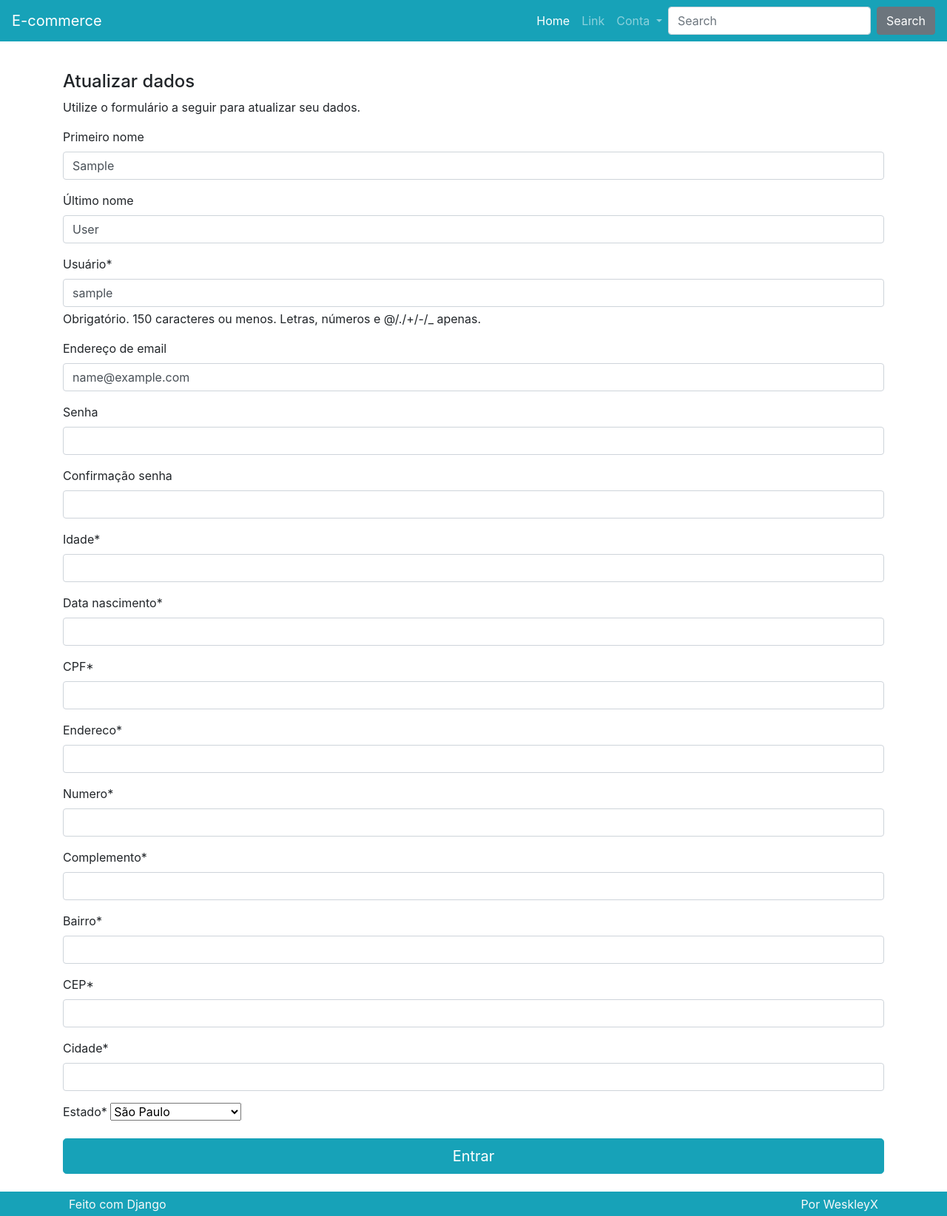
After one commit to WeskleyReis/ecommerce, a Django app: page /perfil/ in a window 1280 px wide. The commit adds this page. Shown: the whole page at 74% size. Run offline with Django 5.2, Linux system fonts and the light colour scheme; the visitor is signed in with stand-in values (Sample User, id 1); data that the repository does not hold is empty; some libraries are stand-ins or nearby versions.

Commit message:
Iniciando pagina de login, logout, cadastro e atualizar cadastro.

```diff
--- a/loja/settings.py
+++ b/loja/settings.py
@@ -39,6 +39,9 @@ INSTALLED_APPS = [
     'django.contrib.messages',
     'django.contrib.staticfiles',
 
+    'crispy_forms',
+    'crispy_bootstrap4',
+
     # TODO: Remover debug toolbar
     'debug_toolbar',
 
@@ -47,6 +50,8 @@ INSTALLED_APPS = [
     'perfil',
     'produto',
 ]
+
+CRISPY_TEMPLATE_PACK = 'bootstrap4'
 
 MIDDLEWARE = [
     'django.middleware.security.SecurityMiddleware',
--- a/perfil/forms.py
+++ b/perfil/forms.py
@@ -0,0 +1,90 @@
+from django import forms
+from django.contrib.auth.models import User
+from . import models
+
+
+class PerfilForm(forms.ModelForm):
+    class Meta:
+        model = models.Perfil
+        fields = '__all__'
+        exclude = ('usuario',)
+
+
+class UserForm(forms.ModelForm):
+    password = forms.CharField(
+        required=False,
+        widget=forms.PasswordInput(),
+        label='Senha',
+    )
+
+    password2 = forms.CharField(
+        required=False,
+        widget=forms.PasswordInput(),
+        label='Confirmação senha'
+    )
+
+    def __init__(self, usuario=None, *args, **kwargs):
+        super().__init__(*args, **kwargs)
+
+        self.usuario = usuario
+
+    class Meta:
+        model = User
+        fields = ('first_name', 'last_name', 'username', 'email', 'password', 'password2')
+
+    def clean(self,*args, **kwargs):
+        data = self.data
+        cleaned = self.cleaned_data
+        validation_error_msgs = {}
+
+        usuario_data = cleaned.get('username')
+        email_data = cleaned.get('email')
+        password_data = cleaned.get('password')
+        password2_data = cleaned.get('password2')
+
+        usuario_db = User.objects.filter(username=usuario_data).first()
+        email_db = User.objects.filter(username=email_data).first()
+
+        error_msg_user_exist = 'Usuário já existe'
+        error_msg_email_exist = 'Email já existe'
+        error_msg_password_match = 'As duas senhas não coincidem'
+        error_msg_password_short = 'Sua senha precisa de pelo menos 6 caracteres'
+        error_msg_required_field = 'Este campo é obrigatório'
+
+        if self.usuario:
+            if usuario_db:
+                if usuario_data != usuario_db.username:
+                    validation_error_msgs['username'] = error_msg_user_exist
+
+            if email_db:
+                if email_data != email_db.email:
+                    validation_error_msgs['email'] = error_msg_email_exist
+
+            if password_data:
+                if password_data != password2_data:
+                    validation_error_msgs['password2'] = error_msg_password_match
+
+                if len(password_data) < 6:
+                    validation_error_msgs['password'] = error_msg_password_short
+
+        else:
+            if usuario_db:
+                validation_error_msgs['username'] = error_msg_user_exist
+
+            if email_db:
+                validation_error_msgs['email'] = error_msg_email_exist
+
+            if not password_data:
+                validation_error_msgs['password'] = error_msg_required_field
+
+            if not password2_data:
+                validation_error_msgs['password2'] = error_msg_required_field
+
+            if password_data != password2_data:
+                validation_error_msgs['password2'] = error_msg_password_match
+
+            if len(password_data) < 6:
+                validation_error_msgs['password'] = error_msg_password_short
+
+        if validation_error_msgs:
+            raise(forms.ValidationError(validation_error_msgs))
--- /dev/null
+++ b/perfil/templates/perfil/atualizar.html
@@ -0,0 +1,6 @@
+{% extends "perfil/criar.html" %}
+
+{% block titulocadastro %}
+	<h4>Atualizar dados</h4>
+	<p>Utilize o formulário a seguir para atualizar seu dados.</p>
+{% endblock  %}
--- a/perfil/templates/perfil/criar.html
+++ b/perfil/templates/perfil/criar.html
@@ -0,0 +1,45 @@
+{% extends "base.html" %}
+{% load crispy_forms_tags %}
+
+{% block conteudo %}
+
+<div class="row">
+	{% if not request.user.is_authenticated %}
+	<div class="col-lg mt-3">
+		<h4>Login</h4>
+		<p>Se você já fez cadastro, basta entrar com seu usuário e senha abaixo:</p>
+
+		<form method="POST" action="{% url "perfil:login" %}">
+			{% csrf_token %}
+			<div class="form-group">
+				<label for="InputUsuario1">Usuário</label>
+				<input type="text" name="username" class="form-control" id="exampleInputEmail1" aria-describedby="usuarioHelp" placeholder="Digite seu usuário">
+			</div>
+			<div class="form-group">
+				<label for="exampleInputPassword1">Senha</label>
+				<input type="password" name="password" class="form-control" id="exampleInputPassword1" placeholder="Senha">
+			</div>
+			<button type="submit" class="btn btn-primary btn-block btn-lg">Entrar</button>
+		</form>
+	</div>
+	{% endif %}
+	<div class="col-lg mt-3">
+		{% block titulocadastro %}
+		<h4>Cadastro</h4>
+		<p>Caso ainda não tenha cadastro, utilize o formulário a seguir para se cadastrar</p>
+		{% endblock  %}
+		<form action="" method="POST">
+			{% csrf_token %}
+			{{ userform|crispy }}
+			{{ perfilform|crispy }}
+
+			<div class="row">
+				<div class="col">
+					<button type="submit" class="btn btn-primary btn-block btn-lg">Entrar</button>
+				</div>
+			</div>
+		</form>
+	</div>
+</div>
+
+{% endblock  %}
--- a/perfil/views.py
+++ b/perfil/views.py
@@ -1,10 +1,121 @@
-from django.shortcuts import render
+from django.shortcuts import render, redirect, get_object_or_404
 from django.views.generic import ListView
 from django.views import View
+from django.contrib.auth.models import User
+from django.contrib.auth import authenticate, login, logout
+from django.contrib import messages
+import copy
+from . import models
+from . import  forms
+
+class BasePerfil(View):
+    template_name = 'perfil/criar.html'
+
+    def setup(self, *args, **kwargs):
+        super().setup(*args, **kwargs)
+
+        self.carrinho = copy.deepcopy(self.request.session.get('carrinho', {}))
+
+        self.perfil = None
+
+        if self.request.user.is_authenticated:
+            self.perfil = models.Perfil.objects.filter(usuario=self.request.user).first()
+            self.contexto = {
+                'userform': forms.UserForm(
+                    data=self.request.POST or None,
+                    usuario=self.request.user,
+                    instance=self.request.user,
+                ),
+                'perfilform': forms.PerfilForm(
+                    data=self.request.POST or None
+                ),
+            }
+        else:
+            self.contexto = {
+                'userform': forms.UserForm(
+                    data=self.request.POST or None
+                ),
+                'perfilform': forms.PerfilForm(
+                    data=self.request.POST or None
+                ),
+            }
+
+        self.userform = self.contexto['userform']
+        self.perfilform = self.contexto['perfilform']
+
+        if self.request.user.is_authenticated:
+            self.template_name = 'perfil/atualizar.html'
+
+        self.renderizar = render(self.request, self.template_name, self.contexto)
 
 
-class Criar(View):
-    ...
+    def get(self, *args, **kwargs):
+        return self.renderizar
+
+class Criar(BasePerfil):
+    def post(self, *args, **kwargs):
+        if not self.userform.is_valid() or not self.perfilform.is_valid():
+            return self.renderizar
+
+        username = self.userform.cleane_data.get('username')
+        password = self.userform.cleane_data.get('password')
+        email = self.userform.cleane_data.get('email')
+        first_name = self.userform.cleane_data.get('first_name')
+        last_name = self.userform.cleane_data.get('last_name')
+
+        if self.request.user.is_authenticated:
+            usuario = get_object_or_404(User, username=self.request.user.username)
+            usuario.username = username
+
+            if password:
+                usuario.set_password(password)
+
+            usuario.email = email
+            usuario.first_name = first_name
+            usuario.last_name = last_name
+            usuario.save()
+
+            if not self.perfil:
+                self.perfilform.cleaned_data['usuario'] = usuario
+                perfil = models.Perfil(**self.perfilform.cleaned_data)
+                perfil.save()
+            else:
+                perfil = self.perfilform.save(commit=False)
+                perfil.usuario = usuario
+                perfil.save()
+        else:
+            usuario = self.userform.save(commit=False)
+            usuario.set_password(password)
+            usuario.save()
+
+            perfil = self.perfilform.save(commit=False)
+            perfil.usuario = usuario
+            perfil.save()
+
+        if password:
+            autentica = authenticate(
+                self.request,
+                username=usuario,
+                password=password
+            )
+
+        if autentica:
+            login(self.request, user=usuario)
+
+        self.request.session['carrinho'] = self.carrinho
+        self.request.session.save()
+
+        messages.success(
+            self.request,
+            'Seu cadastro foi criado ou atualizado com sucesso.'
+        )
+
+        messages.success(
+            self.request,
+            'Você fez login e pode concluir sua compra.'
+        )
+
+        return redirect('perfil:criar')
 
 
 class Atualizar(View):
@@ -12,8 +123,41 @@ class Atualizar(View):
 
 
 class Login(View):
-    ...
+    def post(self, *args, **kwargs):
+        username = self.request.session.POST.get('username')
+        password = self.request.session.POST.get('password')
+
+        if not username or password:
+            messages.error(
+                self.request,
+                'Usuário ou senha inválidos.'
+            )
+            return redirect('perfil:criar')
+
+        usuario = authenticate(self.request, username=username, password=password)
+
+        if not usuario:
+            messages.error(
+                self.request,
+                'Usuário ou senha inválidos.'
+            )
+            return redirect('perfil:criar')
+
+        login(self.request, user=usuario)
+        messages.success(
+            self.request,
+            'Você fez login no sistema e pode concluir sua compra.'
+        )
+        return redirect('produto:carrinho')
 
 
 class Logout(View):
-    ...
+    def get(self, *args, **kwargs):
+        carrinho = copy.deepcopy(self.request.session.get('carrinho'))
+
+        logout(self.request)
+
+        self.request.session['carrinho'] = carrinho
+        self.request.session.save()
+
+        return redirect('produto:lista')
--- a/produto/templates/produto/carrinho.html
+++ b/produto/templates/produto/carrinho.html
@@ -37,9 +37,9 @@
 					<td>
 						{{ linha.quantidade }} x
 						{% if linha.preco_unitario_promocional %}
-							{{ linha.preco_unitario_promocional|formata_preco }}
+							{{ linha.preco_unitario_promocional }}
 						{% else %}
-							{{ linha.preco_unitario|formata_preco }}
+							{{ linha.preco_unitario }}
 						{% endif %}
 					</td>
 					{% if linha.preco_quantitativo_promocional %}
--- a/produto/views.py
+++ b/produto/views.py
@@ -36,6 +36,7 @@ class AdicionarAoCarrinho(View):
         variacao = get_object_or_404(models.Variacao, id=variacao_id)
         variacao_estoque = variacao.estoque
         produto = variacao.produto
+
         produto_id = produto.id
         produto_nome = produto.nome
         variacao_nome = variacao.nome or ''
--- a/templates/parciais/_nav.html
+++ b/templates/parciais/_nav.html
@@ -15,20 +15,25 @@
 			<li class="nav-item">
 				<a class="nav-link" href="#">Link</a>
 			</li>
+
+			{% if request.user.is_authenticated %}
 			<li class="nav-item dropdown">
 				<a class="nav-link dropdown-toggle" href="#" id="navbarDropdown" role="button" data-toggle="dropdown" aria-haspopup="true" aria-expanded="false">
-					Dropdown
+					Conta
 				</a>
 				<div class="dropdown-menu" aria-labelledby="navbarDropdown">
-					<a class="dropdown-item" href="#">Action</a>
-					<a class="dropdown-item" href="#">Another action</a>
-					<div class="dropdown-divider"></div>
-					<a class="dropdown-item" href="#">Something else here</a>
+					<a class="dropdown-item" href="{% url "perfil:criar" %}">Atualizar</a>
+					<a class="dropdown-item" href="{% url "perfil:logout" %}">Sair</a>
 				</div>
 			</li>
+			{% else %}
 			<li class="nav-item">
-				<a class="nav-link disabled" href="#">Disabled</a>
+				<a class="nav-link" href="{% url "perfil:criar" %}">Entrar</a>
 			</li>
+			<li class="nav-item">
+				<a class="nav-link" href="{% url "perfil:criar" %}">Criar conta</a>
+			</li>
+			{% endif %}
 
 			{% if request.session.carrinho %}
 			<li class="nav-item">
```
